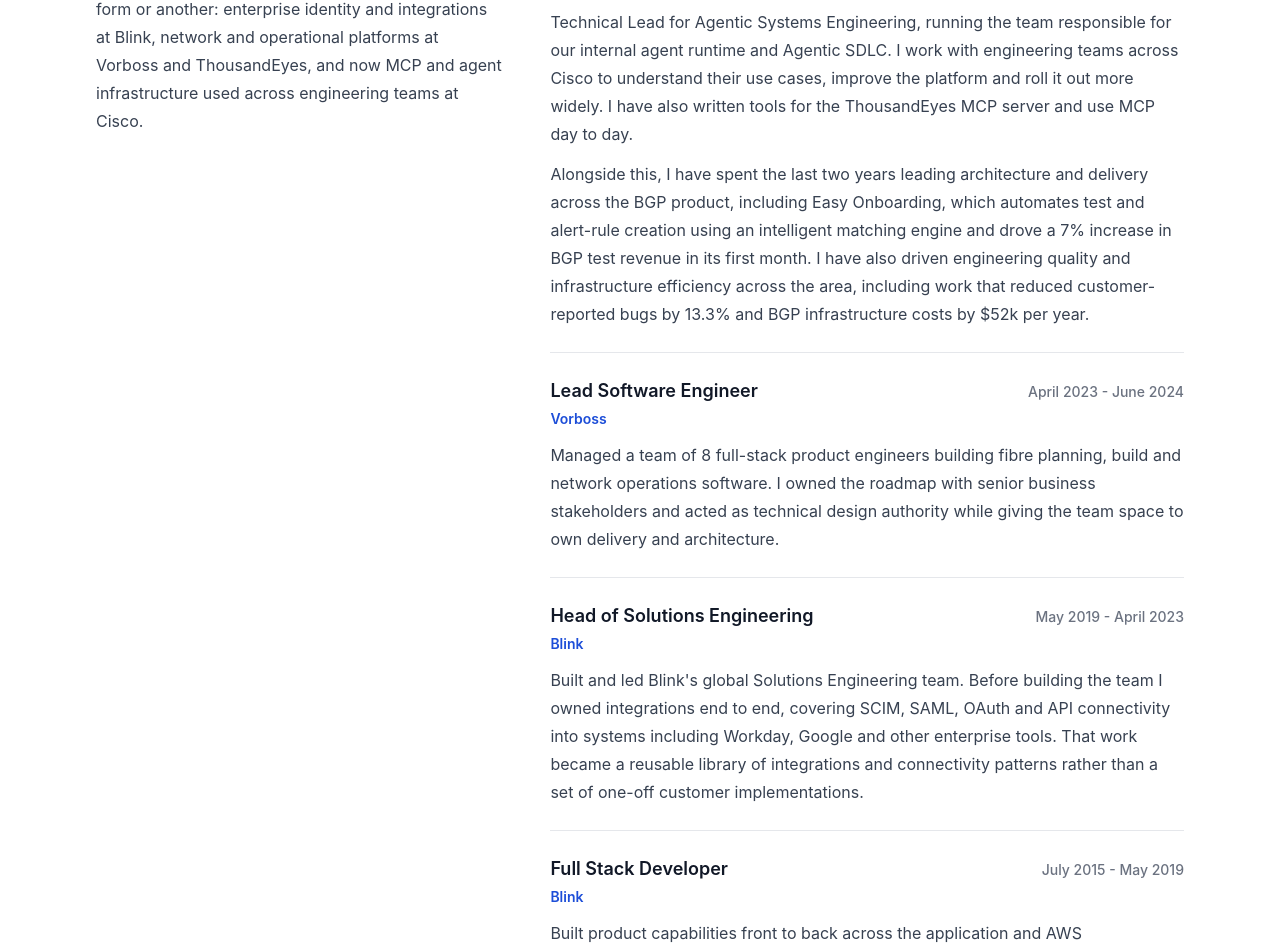
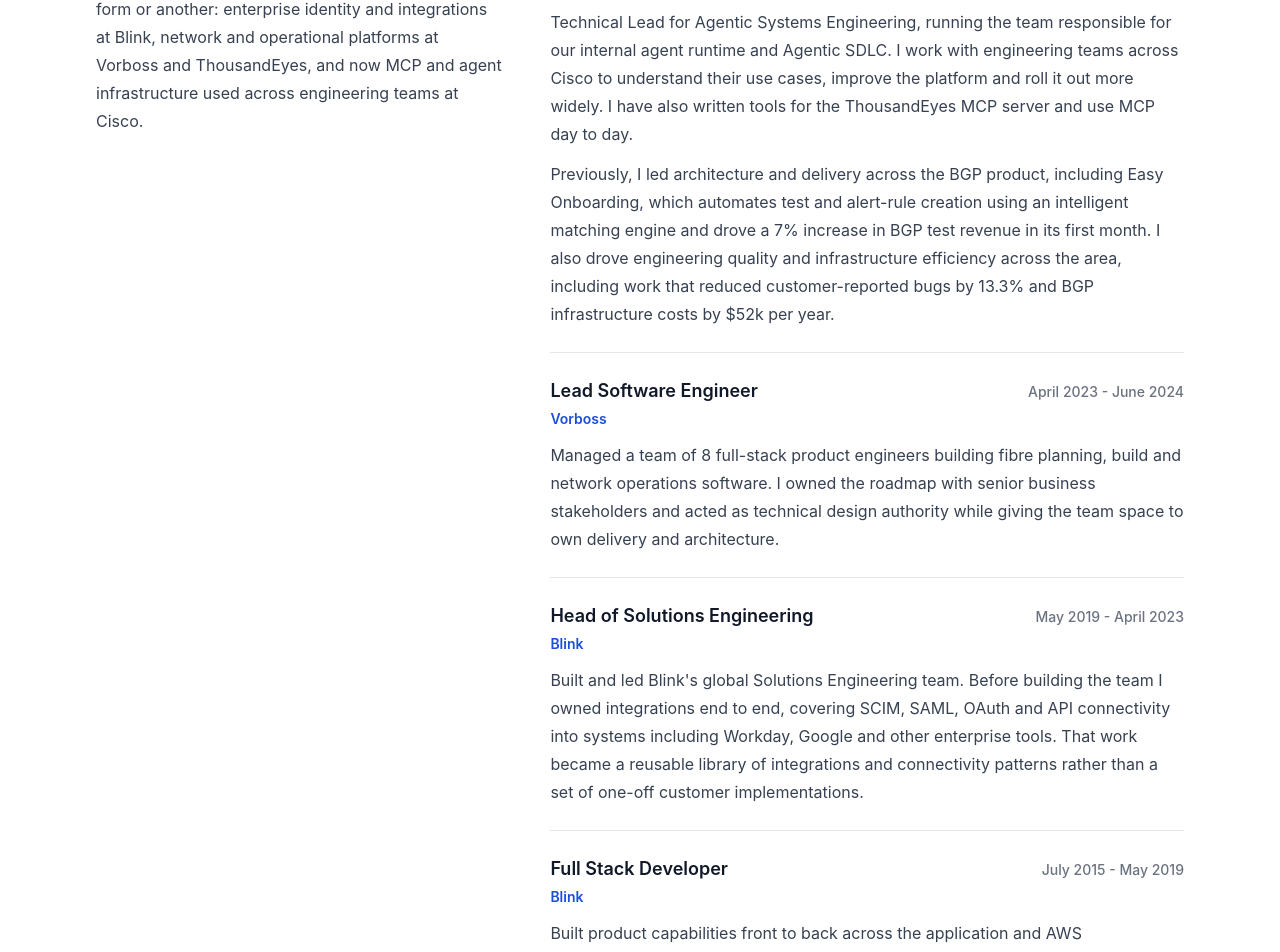
Before and after one commit to mattridley/website, a Next.js app: page / in a window 1280 px wide. Shown: the part 1092-2044 px from the top of the page. Built offline with nearby package versions, Linux system fonts and the light colour scheme.

Commit message:
Make BGP experience wording evergreen

```diff
--- a/src/pages/index.tsx
+++ b/src/pages/index.tsx
@@ -24,7 +24,7 @@ const roles = [
     summary:
       "Technical Lead for Agentic Systems Engineering, running the team responsible for our internal agent runtime and Agentic SDLC. I work with engineering teams across Cisco to understand their use cases, improve the platform and roll it out more widely. I have also written tools for the ThousandEyes MCP server and use MCP day to day.",
     details:
-      "Alongside this, I have spent the last two years leading architecture and delivery across the BGP product, including Easy Onboarding, which automates test and alert-rule creation using an intelligent matching engine and drove a 7% increase in BGP test revenue in its first month. I have also driven engineering quality and infrastructure efficiency across the area, including work that reduced customer-reported bugs by 13.3% and BGP infrastructure costs by $52k per year.",
+      "Previously, I led architecture and delivery across the BGP product, including Easy Onboarding, which automates test and alert-rule creation using an intelligent matching engine and drove a 7% increase in BGP test revenue in its first month. I also drove engineering quality and infrastructure efficiency across the area, including work that reduced customer-reported bugs by 13.3% and BGP infrastructure costs by $52k per year.",
   },
   {
     title: "Lead Software Engineer",
```
